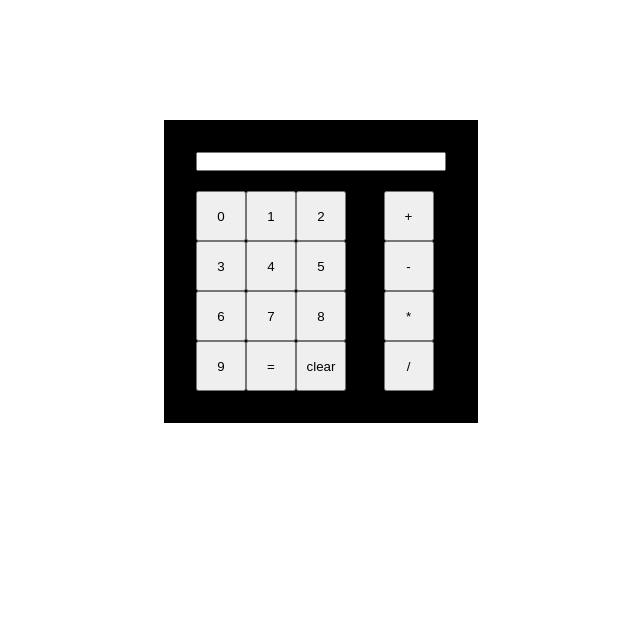
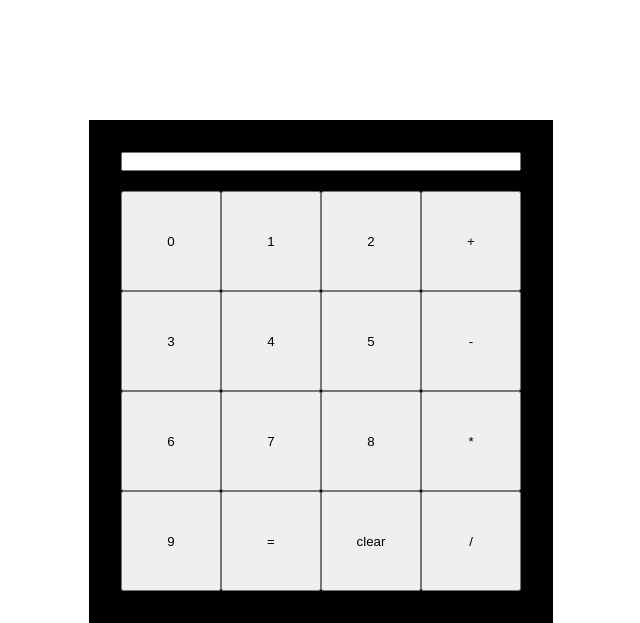
Before and after one commit to MichaelLake01/Calculator, a plain HTML site: page index.html in a window 1280 px wide. Shown: the part 200-823 px from the top of the page, without its empty margins (319-959 px from the left). Before the commit the page ends 800 px from the top, so only its background shows below. Drawn offline with Linux system fonts and the light colour scheme.

Commit message:
The issue with the margins extending to the right of the num-pad and operand-container elements in the calculator has been traced to the border of the buttons within these elements. To avoid removing the border entirely, I increased the width and height of the buttons to 100px, which resolved the issue.

```diff
--- a/app.js
+++ b/app.js
@@ -18,6 +18,8 @@ function innit()
 
 function createNumPad()
 {
+    numPad.className = "num-pad";
+
     for (let i = 0; i < 10; i++) {
         const num = document.createElement("button");
         num.classList.add("num", `num${i}`);
@@ -34,11 +36,12 @@ function createNumPad()
     numPad.append(equal);
     numPad.append(clear);
 
-    numPad.className = "num-pad";
 }
 
 function createOperands()
 {
+    operandContainer.className = "operand-container";
+
     const operands = ["+", "-", "*", "/"];
     for (let i = 0; i < operands.length; i++) {
         const operand = document.createElement("button");
@@ -47,7 +50,6 @@ function createOperands()
         operandContainer.append(operand);
     }
 
-    operandContainer.className = "operand-container";
 }
 
 
--- a/style.css
+++ b/style.css
@@ -2,6 +2,7 @@
 {
     margin: 0;
     padding: 0;
+
 }
 
 body
@@ -30,7 +31,7 @@ h1
     gap: 20px;
     padding: 32px;
     background-color: black;
-    width: 250px;
+    width: 400px;
 
 }
 
@@ -44,10 +45,17 @@ input
     display: flex;
 }
 
+.num-pad
+{
+}
+
+.operand-container
+{
+}
 
 
 .num, .pad-item, .operand
 {
-    width: 50px;
-    height: 50px;
+    width: 100px;
+    height: 100px;
 }
```
Also changed, not shown: index.html (+1 -3 lines).
